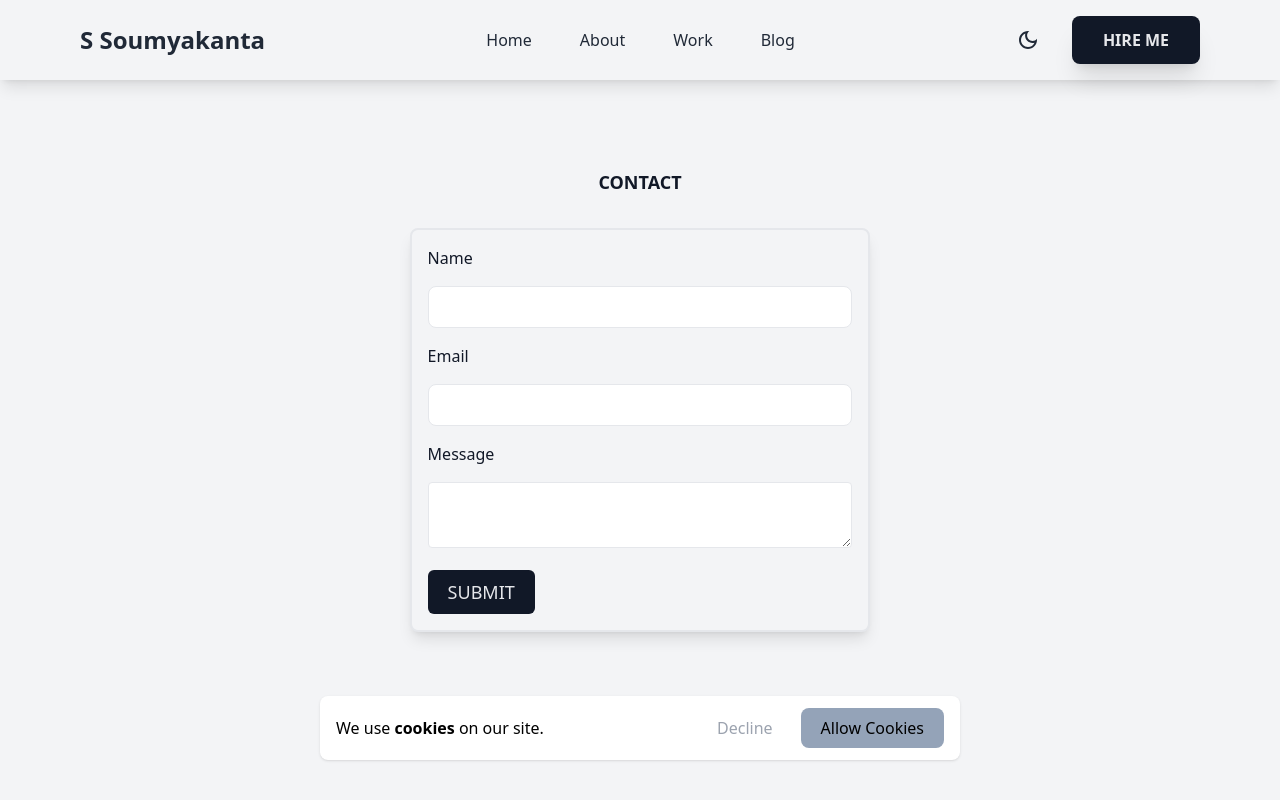
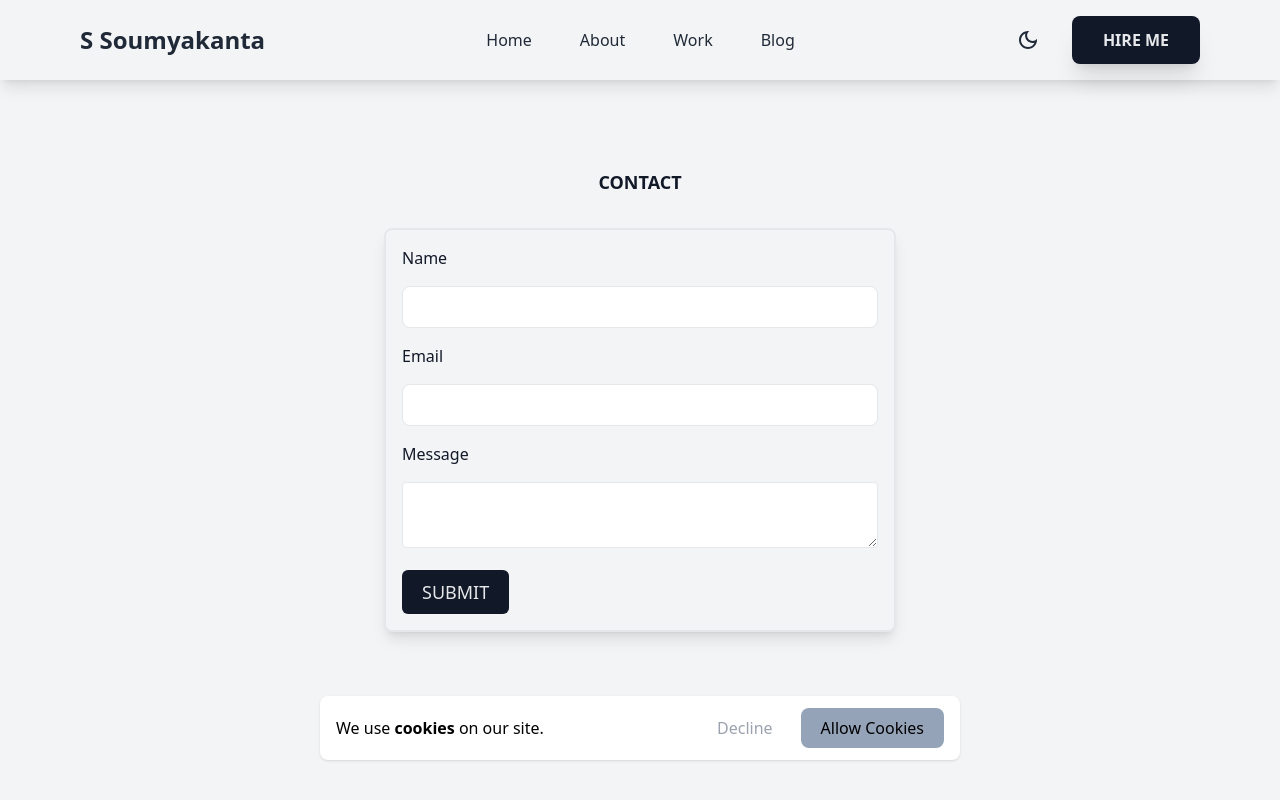
Before and after one commit to s-soumyakanta/s-soumyakanta, a Next.js app: page /contact in a window 1280 px wide. Shown: the top 800 px of the page. Built offline with nearby package versions, Linux system fonts and the light colour scheme; no server answers.

Commit message:
Update page.tsx

```diff
--- a/src/app/contact/page.tsx
+++ b/src/app/contact/page.tsx
@@ -2,7 +2,7 @@ import ContactForm from "@/components/ContactForm";
 const page = () => {
   return (
     <>
-      <div className="dark:bg-dm-bg flex flex-col px-16 space-y-8 w-full justify-center items-center h-[80vh] ">
+      <div className="dark:bg-dm-bg flex flex-col  space-y-8 w-full justify-center items-center h-[80vh] ">
         <h2 className="text-lg uppercase dark:text-dm-heading text-lm-heading font-bold">Contact</h2>
         <ContactForm />
       </div>
```
